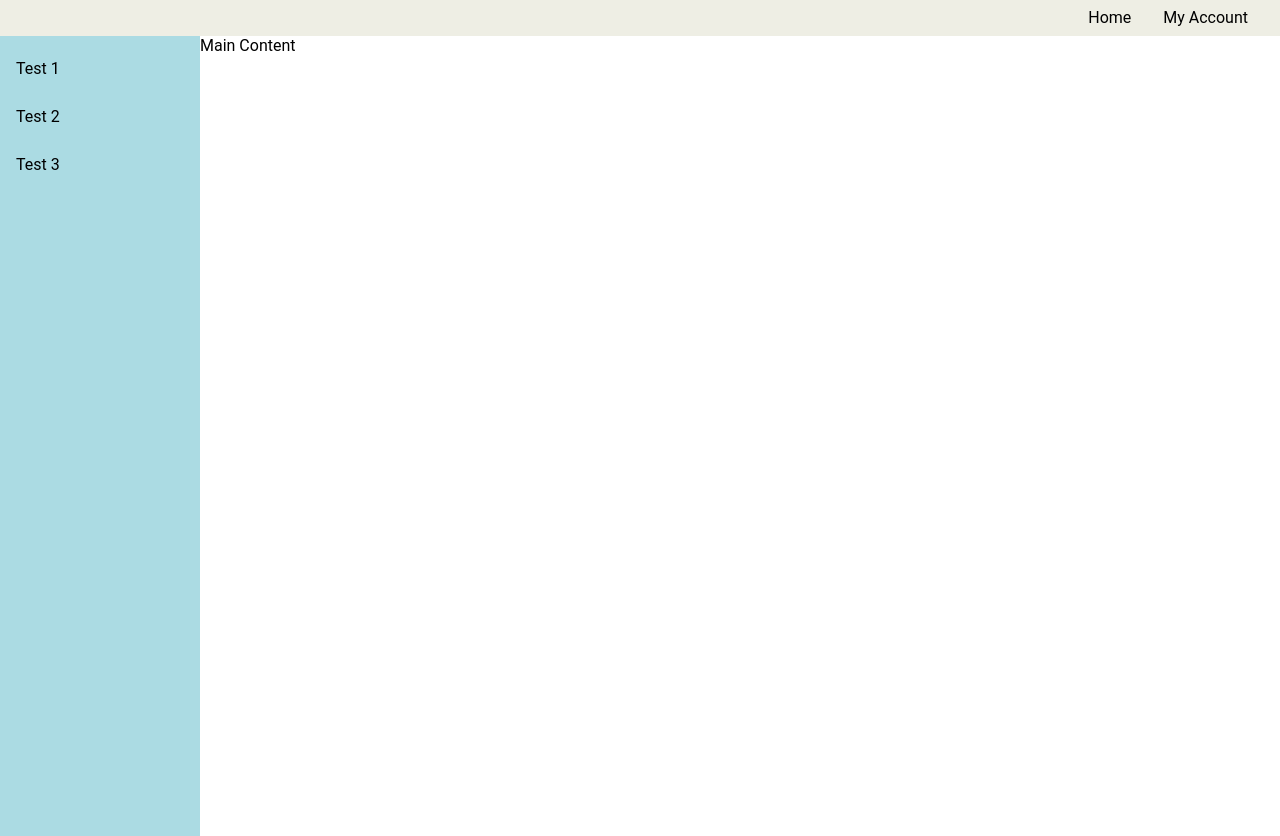
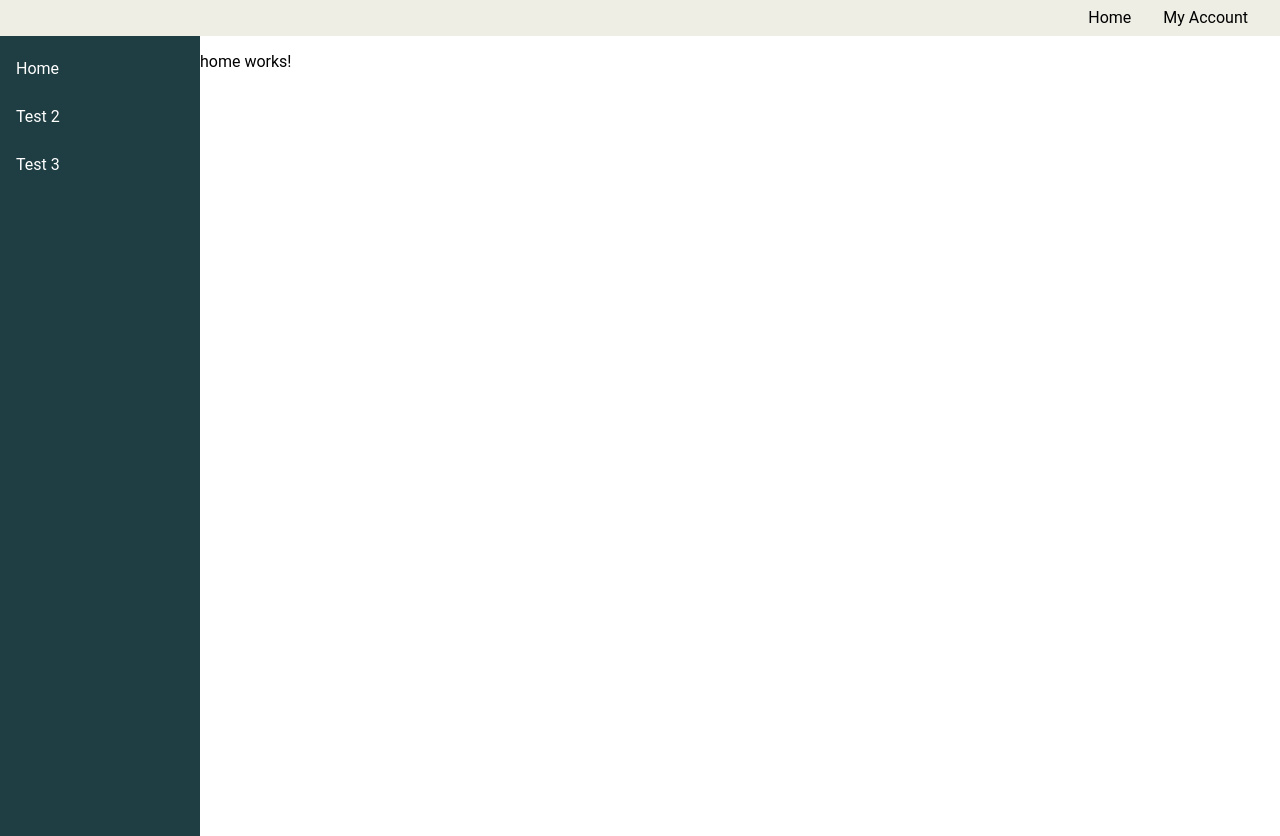
Before and after one commit to alhammialiff/angular-mock-dashboard, an Angular app: page /home in a window 1280 px wide. Built offline with nearby package versions, Linux system fonts and the light colour scheme.

Commit message:
Set up app-routing svc and router-outlet

```diff
--- a/src/app/app.module.ts
+++ b/src/app/app.module.ts
@@ -5,6 +5,7 @@ import { FlexLayoutModule } from '@angular/flex-layout';
 import { MatSidenavModule } from '@angular/material/sidenav';
 import { MatListModule } from '@angular/material/list';
 import { MatButtonModule } from '@angular/material/button';
+import { AppRoutingModule } from './app-routing/app-routing.module';
 
 import { AppComponent } from './app.component';
 import { SidenavComponent } from './sidenav/sidenav.component';
@@ -26,7 +27,8 @@ import { HomeComponent } from './home/home.component';
     MatSidenavModule,
     MatListModule,
     MatToolbarModule,
-    MatButtonModule
+    MatButtonModule,
+    AppRoutingModule
   ],
   providers: [],
   bootstrap: [AppComponent]
--- a/src/app/sidenav/sidenav.component.html
+++ b/src/app/sidenav/sidenav.component.html
@@ -4,14 +4,14 @@
     mode="side"
     opened>
     <mat-nav-list>
-      <a mat-list-item>Test 1</a>
+      <a mat-list-item routerLink="/home">Home</a>
       <a mat-list-item>Test 2</a>
       <a mat-list-item>Test 3</a>
     </mat-nav-list>
   </mat-sidenav>
 
   <mat-sidenav-content>
-    Main Content
+    <router-outlet></router-outlet>
   </mat-sidenav-content>
 
 </mat-sidenav-container>
--- a/src/styles.scss
+++ b/src/styles.scss
@@ -1,6 +1,6 @@
 /* You can add global styles to this file, and also import other style files */
 $primary-bg-color: #eeeee4;
-$secondary-bg-color: #abdbe3;
+$secondary-bg-color: #1f3e43;
 
 body {
     padding: 0;
@@ -16,14 +16,17 @@ body {
     height: 100%;
 }
 
+
 mat-sidenav {
     background-color: $secondary-bg-color;
     display: flex;
     flex-direction: column;
     flex: 1 0 auto;
     width: 200px;
+    color: white;
 }
 
+// Height needs to be 100vh instead of 100%
 mat-sidenav-container,
 mat-sidenav-content,
 mat-sidenav {
```
Also changed, not shown: src/app/app-routing/app-routing.module.ts (added, +16 -0 lines), src/app/app-routing/routes.ts (added, +8 -0 lines), 1 other file (tests, documents, lock files or other folders).
